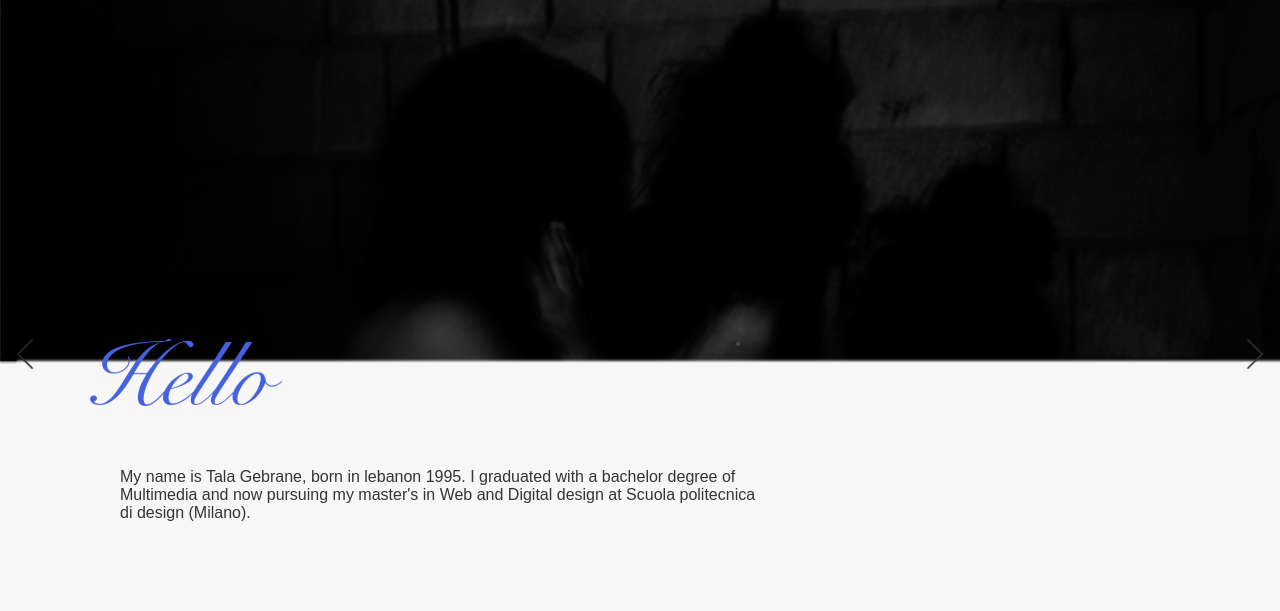
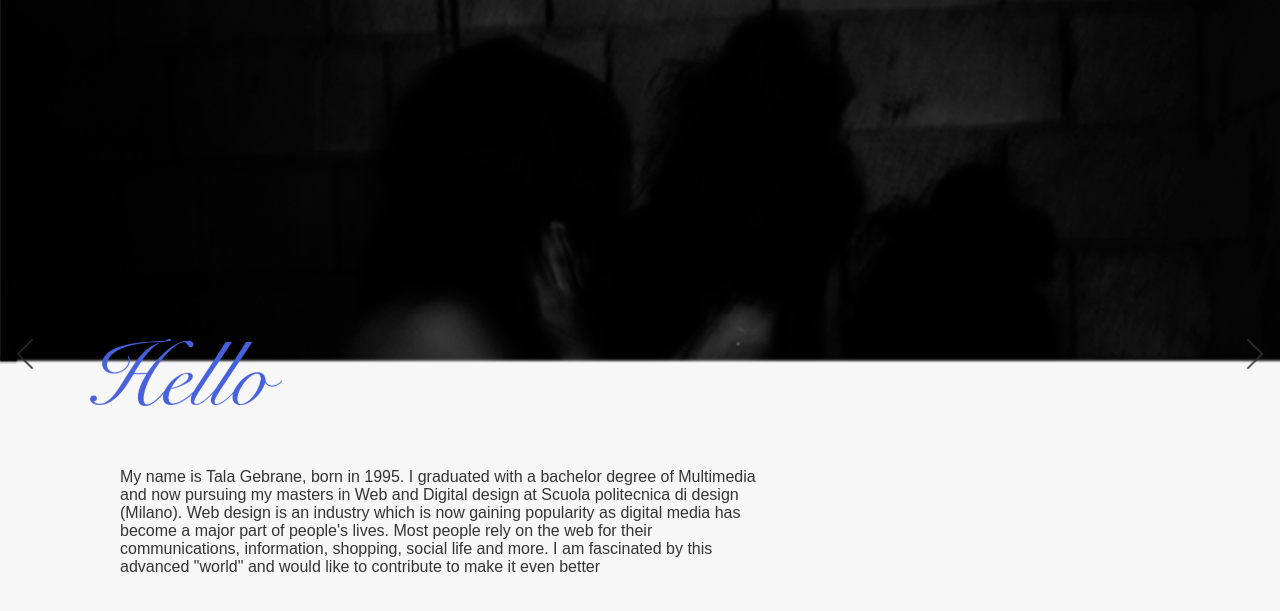
Before and after one commit to TalaGebrane/TalaGebrane.github.io, a plain HTML site: page about.html in a window 1280 px wide. Shown: the part 61-672 px from the top of the page. Drawn offline with Linux system fonts and the light colour scheme.

Commit message:
added on about

```diff
--- a/about.html
+++ b/about.html
@@ -34,7 +34,9 @@
       <div class="about-1">
         <img src="Home-page/Hello.png">
 
-      <p> My name is Tala Gebrane, born in lebanon 1995. I graduated with a bachelor degree of Multimedia and now pursuing my master's in Web and Digital design at Scuola politecnica di design (Milano).
+      <p> My name is Tala Gebrane, born in 1995. I graduated with a bachelor degree of Multimedia and now pursuing my masters in Web and Digital design at Scuola politecnica di design (Milano).
+
+      Web design is an industry which is now gaining popularity as digital media has become a major part of people's lives. Most people rely on the web for their communications, information, shopping, social life and more. I am fascinated by this advanced "world" and would like to contribute to make it even better
       </p>
       </div>
     </div>
```
Also changed, not shown: index.html (+1 -0 lines).
